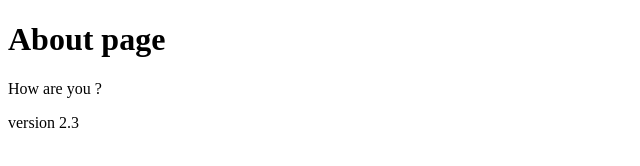
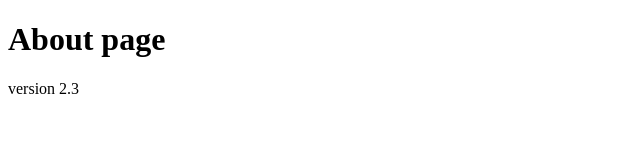
Before and after one commit to nguyendung87/NodeJs, a plain HTML site: page views/About.html in a window 1280 px wide. Shown: the whole page, without its empty margins (0-640 px from the left). Drawn offline with Linux system fonts and the light colour scheme.

Commit message:
Update about.html

```diff
--- a/views/About.html
+++ b/views/About.html
@@ -7,7 +7,6 @@
 </head>
 <body>
     <h1>About page</h1>
-    <p>How are you ?</p>
     <p>version 2.3</p>
 </body>
 </html>
```
